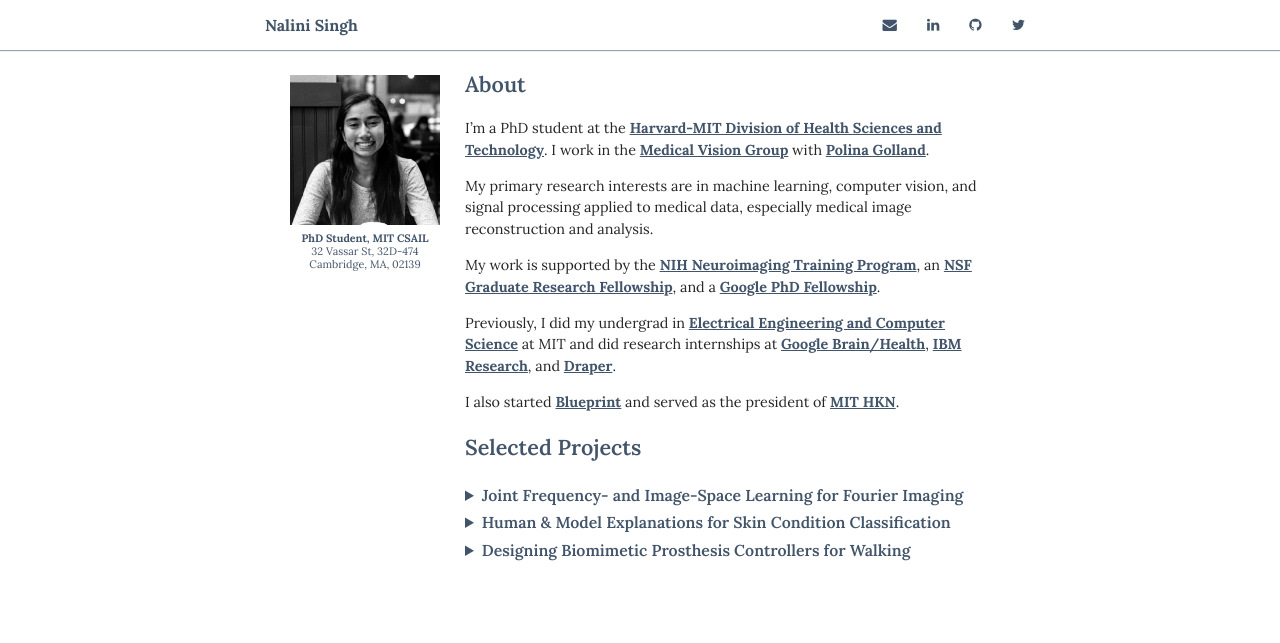
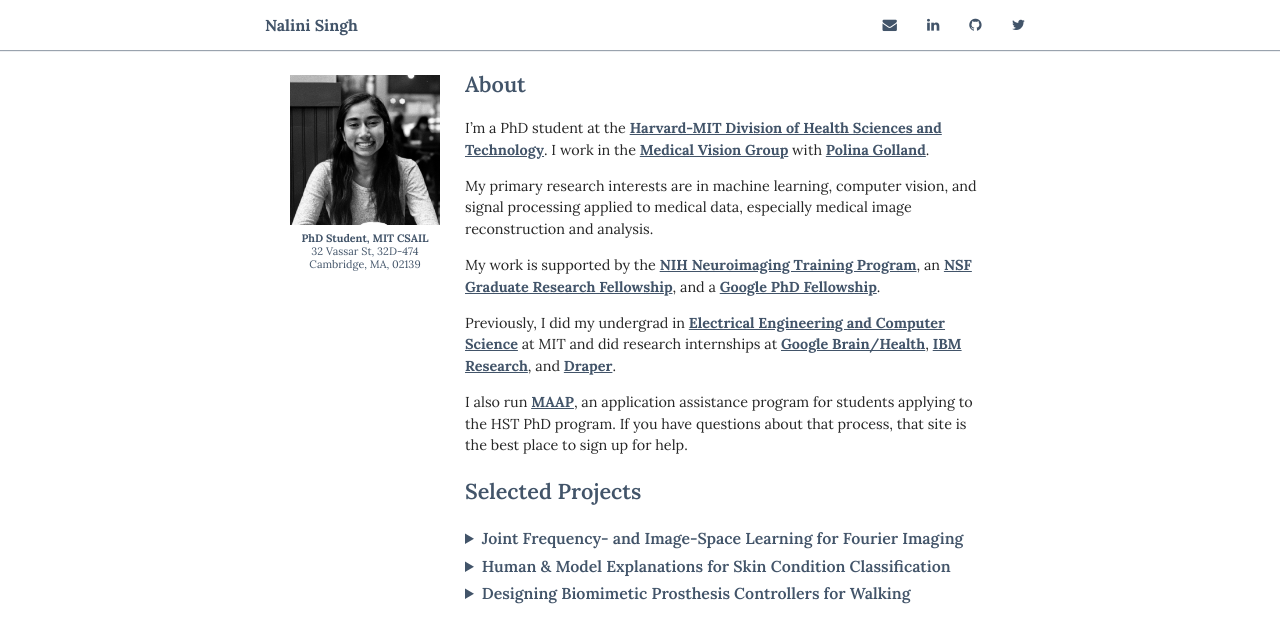
Before and after one commit to nalinimsingh/nalinimsingh.github.io, a Jekyll site: the page built from index.html, in a window 1280 px wide. Shown: the top 643 px of the page. Built offline with Jekyll 4.4.1, drawn with Linux system fonts in a browser that asks for light colours; nearby versions of some CDN libraries.

Commit message:
Add MAAP link

```diff
--- a/_pages/index.md
+++ b/_pages/index.md
@@ -23,7 +23,7 @@
 
 Previously, I did my undergrad in [Electrical Engineering and Computer Science](http://www.eecs.mit.edu/) at MIT and did research internships at [Google Brain/Health](http://health.google), [IBM Research](http://www.research.ibm.com), and [Draper](http://www.draper.com/).
 
-I also started [Blueprint](https://blueprint.hackmit.org) and served as the president of [MIT HKN](https://hkn.mit.edu).
+I also run [MAAP](https://maap.mit.edu), an application assistance program for students applying to the HST PhD program. If you have questions about that process, that site is the best place to sign up for help.
 
 ## Selected Projects
 <details>
```
